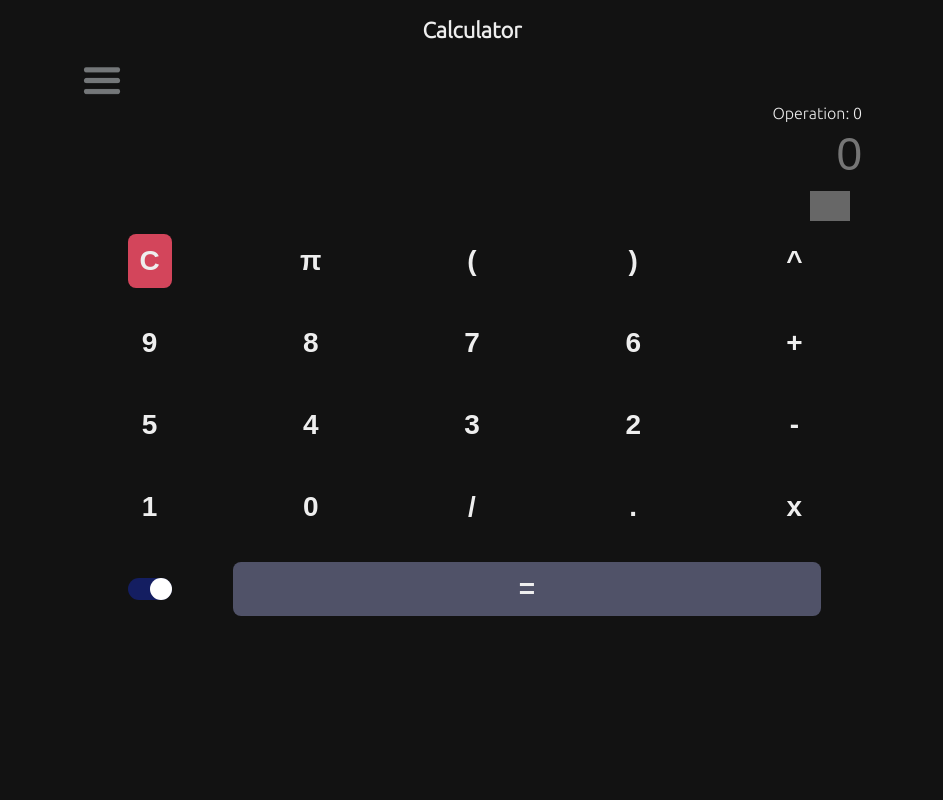
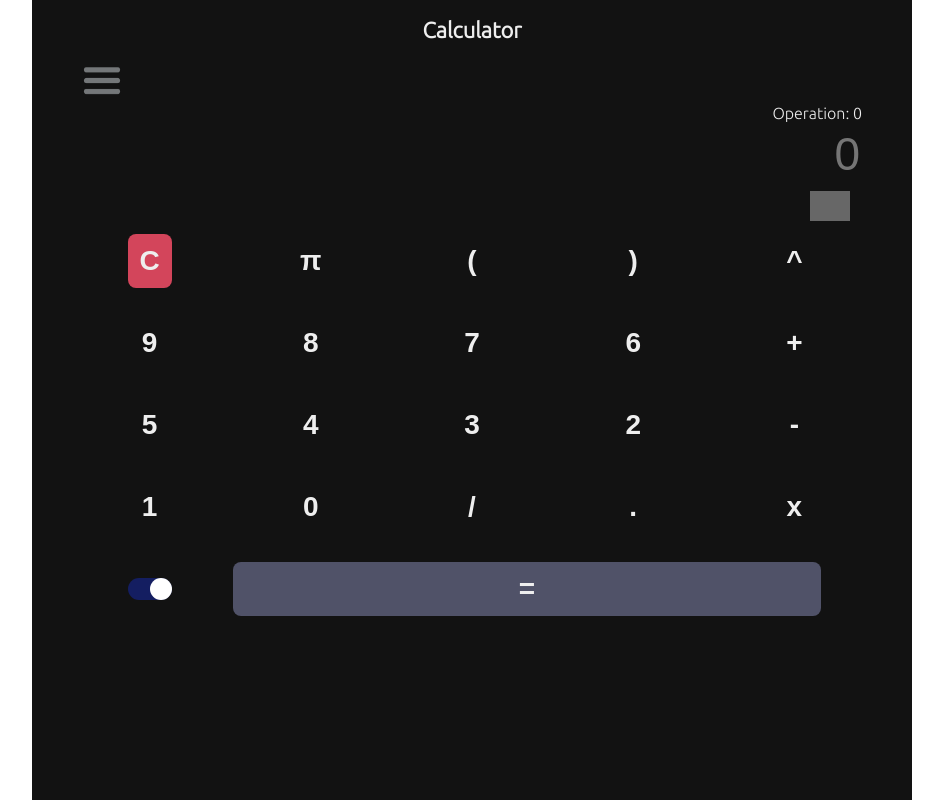
Before and after one commit to MariaBracho/Calculator-app, a website with bundled scripts: page calculator/index.html in a window 1280 px wide. Both pictures are taken after a click on the element 317 px from the left and 589 px from the top of the page. Shown: the whole page, without its empty margins (168-1111 px from the left). Built offline with nearby package versions, Linux system fonts and the light colour scheme; grey boxes are pictures that could not be loaded; a web font is replaced by a local one.

Commit message:
fixing bug

```diff
--- a/UI/render.css
+++ b/UI/render.css
@@ -14,14 +14,14 @@
 
 .root {
     width: 100%;
-    height: auto;
-    min-height: 100vh;
+    height: 100vh;
 }
 
 .sub_root {
     max-width: 880px;
     min-width: 360px;
-    height: 100vh;
+    height: auto;
+    min-height: 100%;
     margin: 0 auto;
 }
 
@@ -109,7 +109,7 @@
     text-align: end;
     font-size: 46px;
     font-family: 'Signika Negative', sans-serif;
-    padding: 0 10px;
+    padding: 0 12px;
 }
 
 .containerButtons {
@@ -310,7 +310,7 @@ span {
 
 /*--------------  Dark Mode -----------------*/
 
-body.dark .root {
+body.dark .sub_root {
     background-color: var(--primaryColor);
     transition: 0.5s ease;
 }
```
